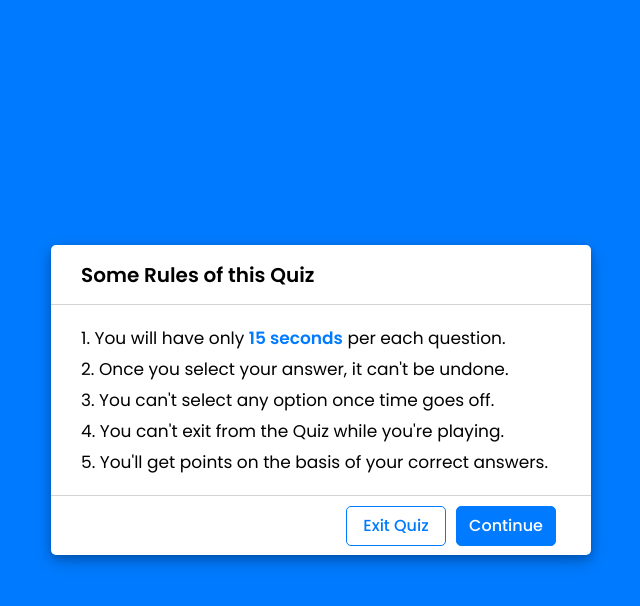
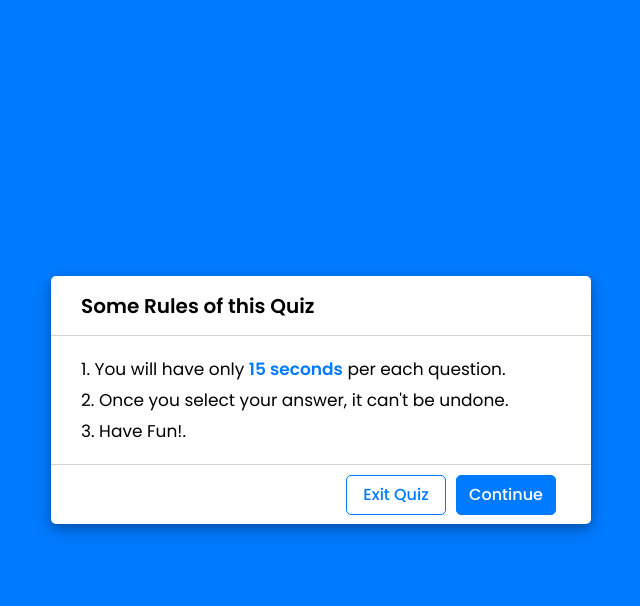
Before and after one commit to johnnjende/johnnjende.github.io, a plain HTML site: page Timed/index.html in a window 1280 px wide. Both pictures are taken after a click on the button "Start Quiz". Shown: the whole page, without its empty margins (319-959 px from the left). Drawn offline with Linux system fonts and the light colour scheme.

Commit message:
Add files via upload

```diff
--- a/Timed/index.html
+++ b/Timed/index.html
@@ -4,7 +4,7 @@
 <head>
     <meta charset="UTF-8">
     <meta name="viewport" content="width=device-width, initial-scale=1.0">
-    <title>Physical Health Timed Quiz</title>
+    <title>Physical Health Quiz</title>
     <link rel="stylesheet" href="style.css">
     <!-- FontAweome CDN Link for Icons-->
     <script src="https://kit.fontawesome.com/a076d05399.js"></script>
@@ -19,9 +19,7 @@
         <div class="info-list">
             <div class="info">1. You will have only <span>15 seconds</span> per each question.</div>
             <div class="info">2. Once you select your answer, it can't be undone.</div>
-            <div class="info">3. You can't select any option once time goes off.</div>
-            <div class="info">4. You can't exit from the Quiz while you're playing.</div>
-            <div class="info">5. You'll get points on the basis of your correct answers.</div>
+            <div class="info">3. Have Fun!.</div>
         </div>
         <div class="buttons">
             <button class="quit">Exit Quiz</button>
```
